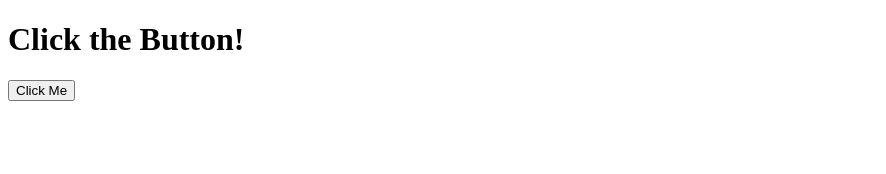
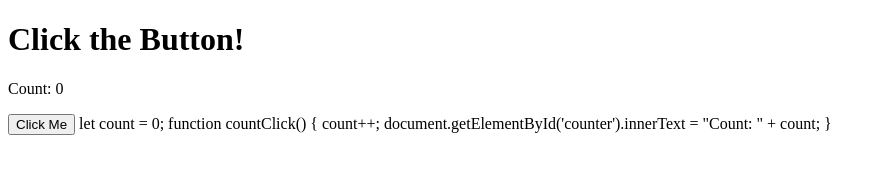
Before and after one commit to Neel70/button-clickers, a plain HTML site: page index.html in a window 1280 px wide. Shown: the whole page, without its empty margins (0-886 px from the left). Drawn offline with Linux system fonts and the light colour scheme.

Commit message:
Update index.html

```diff
--- a/index.html
+++ b/index.html
@@ -3,6 +3,13 @@
   <head><title>Clicker</title></head>
   <body>
     <h1>Click the Button!</h1>
-    <button onclick="alert('You clicked!')">Click Me</button>
+        <p id="counter">Count: 0</p>
+    <button onclick="countClick()">Click Me</button>
+        <script src="script.js"></script>
   </body>
+  let count = 0;
+function countClick() {
+  count++;
+  document.getElementById('counter').innerText = "Count: " + count;
+}
 </html>
```
